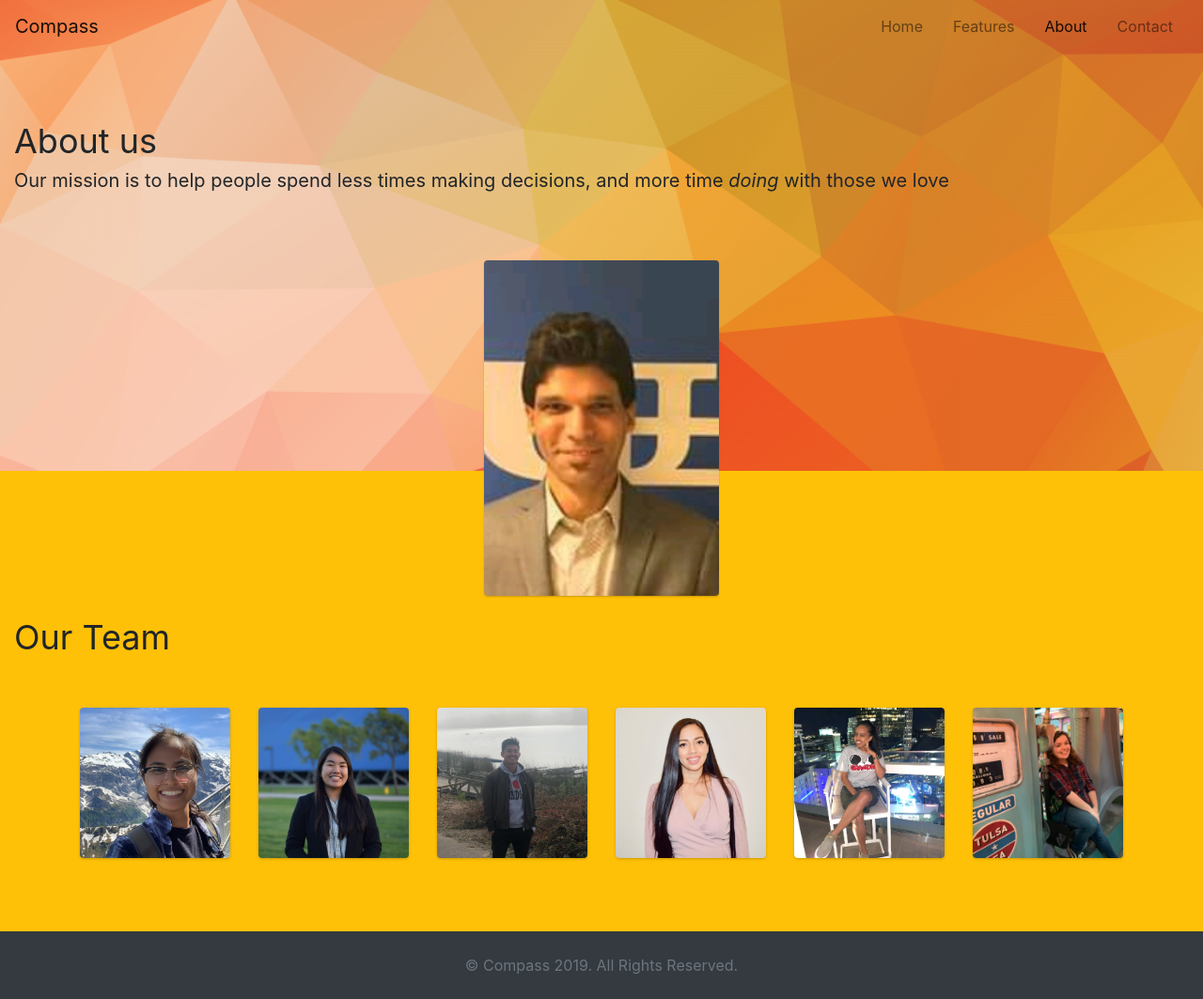
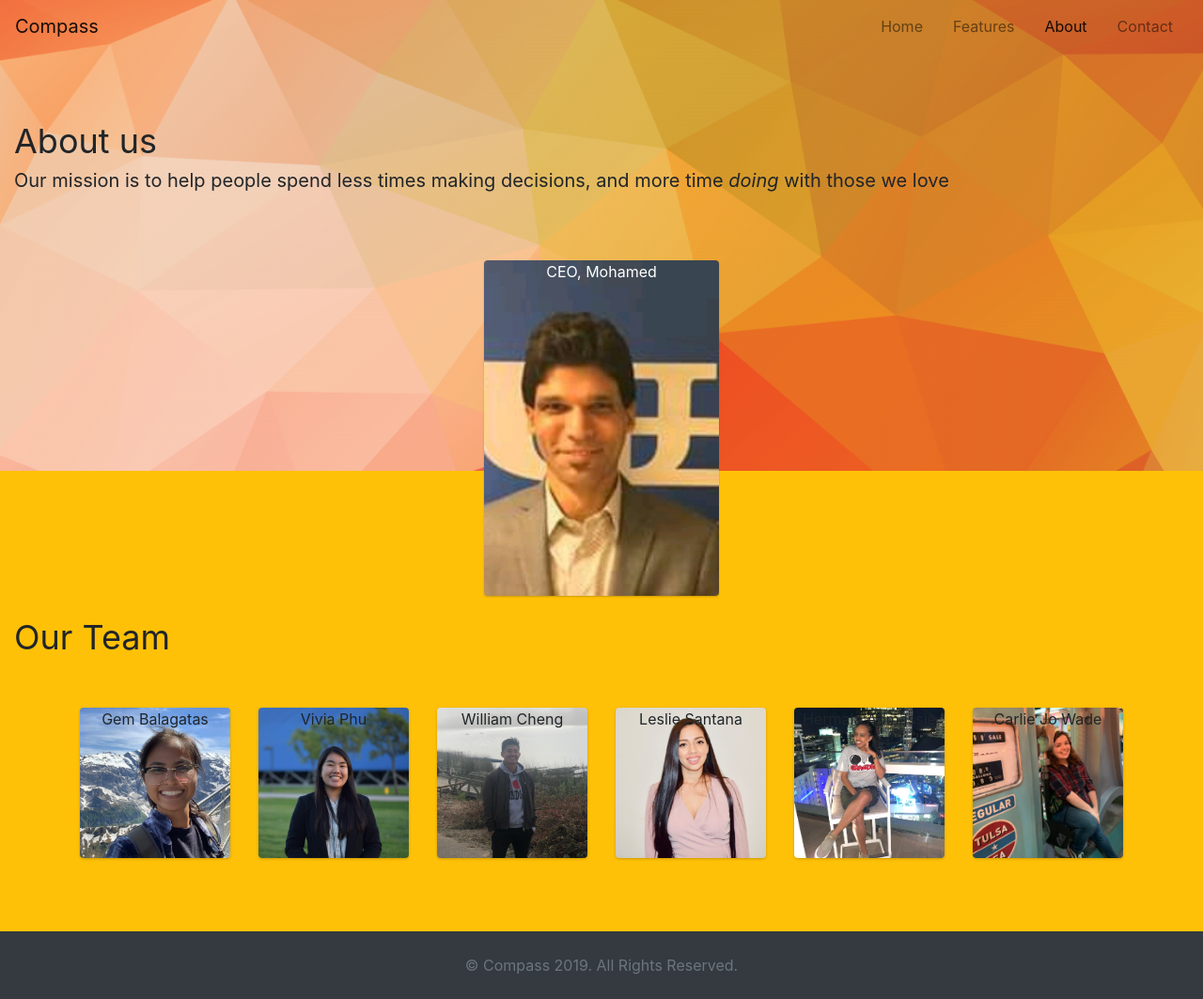
Before and after one commit to burninggun/compass, a website: page client/about.html in a window 1280 px wide. Shown: the whole page at 94% size. Drawn offline with nearby package versions, Linux system fonts and the light colour scheme.

Commit message:
about me page

```diff
--- a/client/about.html
+++ b/client/about.html
@@ -46,7 +46,10 @@
                 <p class="hero-subfont m-0">Our mission is to help people spend less times making decisions, and more time <em>doing</em> with those we love </p>
             </div>
             <div class="stock-photo-container" >
-                <div class="stock-photo"></div>
+                <div class="stock-photo">
+                        <p class="photo-title" >CEO, Mohamed</p>
+
+                </div>
             </div>
         </div>
     </div>
@@ -55,12 +58,24 @@
         <div class="container-fluid">
             <p class="hero-mainfont mb-5" >Our Team</p>
             <div class="team-container" >
-                <div class="gem"  ></div>
-                <div class="vivian" ></div>
-                <div class="will" ></div>
-                <div class="leslie" ></div>
-                <div class="herm"></div>
-                <div class="carlie" ></div>
+                <div class="gem"  >
+                    <p>Gem Balagatas</p>
+                </div>
+                <div class="vivian" >
+                    <p>Vivia Phu</p>
+                </div>
+                <div class="will" >
+                    <p>William Cheng</p>
+                </div>
+                <div class="leslie" >
+                    <p>Leslie Santana</p>
+                </div>
+                <div class="herm">
+                    <p>Hermala Admassie</p>
+                </div>
+                <div class="carlie" >
+                    <p>Carlie Jo Wade</p>
+                </div>
             </div>
         </div>
     </div>
--- a/client/assets/css/style.css
+++ b/client/assets/css/style.css
@@ -133,6 +133,15 @@
     background-position: center;
 }
 
+.team-container > div > p {
+    text-align: center;
+}
+
+.team-container> div:hover > p{
+    color: white;
+    transition: ease-in-out .25s;
+}
+
 .social-media-container{
     display: flex;
     justify-content: space-evenly;
@@ -195,3 +204,8 @@
 .will{
     background-image: url("../imgs/will.jpg")
 }
+
+.photo-title{
+    color: white;
+    text-align:center;
+}
```
